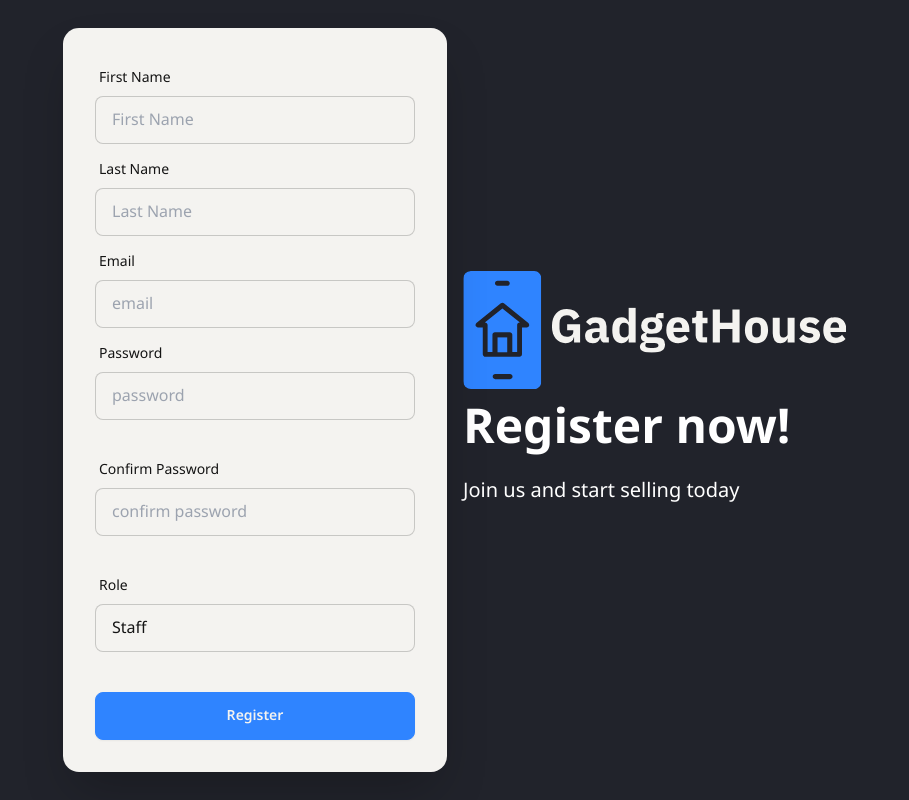
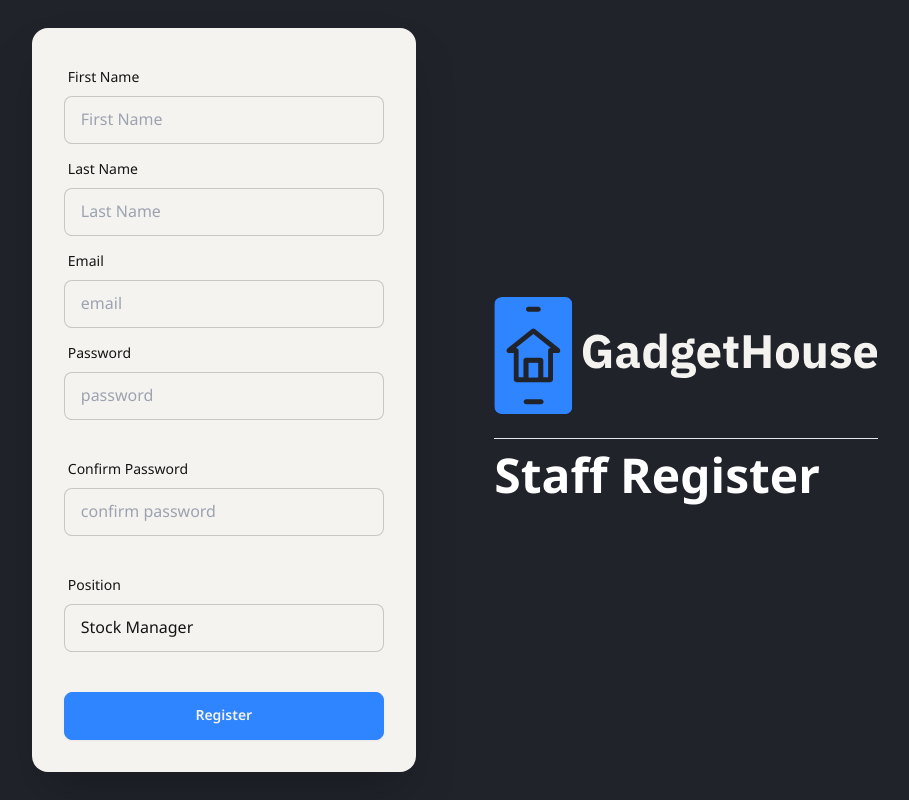
Before and after one commit to tawayahc/onlineshop, a React (Vite) app in the folder client/: page /admin/register in a window 1280 px wide. Shown: the whole page, without its empty margins (185-1094 px from the left). Built offline with nearby package versions, Linux system fonts and the light colour scheme; what @shrutibalasa/tailwind-grid-auto-fit would draw is missing.

Commit message:
Fixed Staff Login
Add margin between components in staff login and register pages

```diff
--- a/client/src/pages/Auth/AdminLogin.jsx
+++ b/client/src/pages/Auth/AdminLogin.jsx
@@ -3,15 +3,13 @@ import { LogoSVG } from "../../assets/images";
 import axios from "axios";
 
 function AdminLogin() {
-  const [email, setEmail] = useState("");
-  const [password, setPassword] = useState("");
   const [error, setError] = useState(null);
-
   const handleSubmit = async (event) => {
     event.preventDefault();
+    const data = new FormData(event.currentTarget);
     const jsonData = {
-      email,
-      password,
+      email: data.get("email"),
+      password: data.get("password"),
     };
 
     try {
@@ -27,14 +25,15 @@ function AdminLogin() {
       if (response.data.status === "ok") {
         alert("Login Successful");
         localStorage.setItem("token", response.data.token);
-        localStorage.setItem("userId", response.data.userId);
+        localStorage.setItem("staffId", response.data.staffId);
         window.location = "/admin/products";
       } else {
+        alert("Login Failed");
         setError(response.data.message);
       }
     } catch (error) {
       console.error("Error:", error);
-      setError("An error occurred during login");
+      // setError("An error occurred during login");
     }
   };
 
@@ -42,10 +41,10 @@ function AdminLogin() {
     <div className="font-noto bg-neutral">
       <div className="hero min-h-screen">
         <div className="hero-content w-full flex-col lg:flex-row-reverse">
-          <div className="text-center lg:text-left text-white">
+          <div className="text-center lg:text-left text-white lg:ml-[5%]">
             <img src={LogoSVG} className="max-w-sm rounded-lg" alt="Logo" />
-            <h1 className="text-5xl font-bold mt-4">Login now!</h1>
-            <p className="text-xl py-6">Join us and start selling today</p>
+            <br /><hr />
+            <h1 className="text-5xl font-bold mt-4">Staff Login</h1>
           </div>
           <div className="card shrink-0 w-full max-w-sm shadow-2xl bg-base-100">
             <form className="card-body" onSubmit={handleSubmit}>
@@ -54,12 +53,11 @@ function AdminLogin() {
                   <span className="label-text">Email</span>
                 </label>
                 <input
+                  name="email"
                   type="email"
                   placeholder="email"
                   className="input input-bordered"
                   required
-                  value={email}
-                  onChange={(e) => setEmail(e.target.value)}
                 />
               </div>
               <div className="form-control">
@@ -67,16 +65,23 @@ function AdminLogin() {
                   <span className="label-text">Password</span>
                 </label>
                 <input
+                  name="password"
                   type="password"
                   placeholder="password"
                   className="input input-bordered"
                   required
-                  value={password}
-                  onChange={(e) => setPassword(e.target.value)}
                 />
               </div>
               <div className="form-control mt-6">
                 <button className="btn btn-accent">Login</button>
+                <label className="label">
+                  <a
+                    href="/admin/register"
+                    className="label-text-alt link link-hover"
+                  >
+                    Don't have an account?
+                  </a>
+                </label>
               </div>
               {error && (
                 <div className="text-red-500 mt-4 text-center">{error}</div>
--- a/client/src/pages/Auth/AdminRegister.jsx
+++ b/client/src/pages/Auth/AdminRegister.jsx
@@ -23,6 +23,14 @@ function AdminRegister() {
 
   const handleSubmit = async (event) => {
     event.preventDefault();
+    const data = new FormData(event.currentTarget);
+    const fname = data.get("fname");
+    const lname = data.get("lname");
+    const email = data.get("email");
+    const password = data.get("password");
+    const confirmPassword = data.get("confirmPassword");
+    const position = data.get("position");
+
     if (password !== confirmPassword) {
       setConfirmPasswordError("Passwords do not match");
       return;
@@ -38,11 +46,11 @@ function AdminRegister() {
     }
 
     const jsonData = {
+      fname,
+      lname,
       email,
       password,
-      fname: firstName,
-      lname: lastName,
-      role,
+      position,
     };
 
     try {
@@ -71,10 +79,10 @@ function AdminRegister() {
     <div className="font-noto bg-neutral">
       <div className="hero min-h-screen">
         <div className="hero-content w-full flex-col lg:flex-row-reverse">
-          <div className="text-center lg:text-left text-white">
+          <div className="text-center lg:text-left text-white lg:ml-[5%]">
             <img src={LogoSVG} className="max-w-sm rounded-lg" alt="Logo" />
-            <h1 className="text-5xl font-bold mt-4">Register now!</h1>
-            <p className="text-xl py-6">Join us and start selling today</p>
+            <br /><hr />
+            <h1 className="text-5xl font-bold mt-4">Staff Register</h1>
           </div>
           <div className="card shrink-0 w-full max-w-sm shadow-2xl bg-base-100">
             <form className="card-body" onSubmit={handleSubmit}>
@@ -83,6 +91,7 @@ function AdminRegister() {
                   <span className="label-text">First Name</span>
                 </label>
                 <input
+                  name="fname"
                   type="text"
                   placeholder="First Name"
                   className="input input-bordered"
@@ -96,6 +105,7 @@ function AdminRegister() {
                   <span className="label-text">Last Name</span>
                 </label>
                 <input
+                  name="lname"
                   type="text"
                   placeholder="Last Name"
                   className="input input-bordered"
@@ -109,6 +119,7 @@ function AdminRegister() {
                   <span className="label-text">Email</span>
                 </label>
                 <input
+                  name="email"
                   type="email"
                   placeholder="email"
                   className="input input-bordered"
@@ -127,6 +138,7 @@ function AdminRegister() {
                   <span className="label-text">Password</span>
                 </label>
                 <input
+                  name="password"
                   type="password"
                   placeholder="password"
                   className="input input-bordered"
@@ -140,6 +152,7 @@ function AdminRegister() {
                   <span className="label-text">Confirm Password</span>
                 </label>
                 <input
+                  name="confirmPassword"
                   type="password"
                   placeholder="confirm password"
                   className="input input-bordered"
@@ -155,15 +168,16 @@ function AdminRegister() {
               </div>
               <div className="form-control mt-6">
                 <label className="label">
-                  <span className="label-text">Role</span>
+                  <span className="label-text">Position</span>
                 </label>
                 <select
+                  name="position"
                   className="input input-bordered"
-                  value={role}
+                  // value={role}
                   onChange={(e) => setRole(e.target.value)}
                 >
-                  <option value="staff">Staff</option>
-                  <option value="seller">Seller</option>
+                  <option value="1">Stock Manager</option>
+                  <option value="2">Client Manager</option>
                 </select>
               </div>
               <div className="form-control mt-8">
--- a/client/src/pages/Auth/Login.jsx
+++ b/client/src/pages/Auth/Login.jsx
@@ -22,7 +22,6 @@ export default function Login() {
           },
         }
       );
-      //   console.log(response);
       if (response.data.status === "ok") {
         alert("Login Success");
         localStorage.setItem("token", response.data.token);
```
Also changed, not shown: 2 other files (tests, documents, lock files or other folders).
